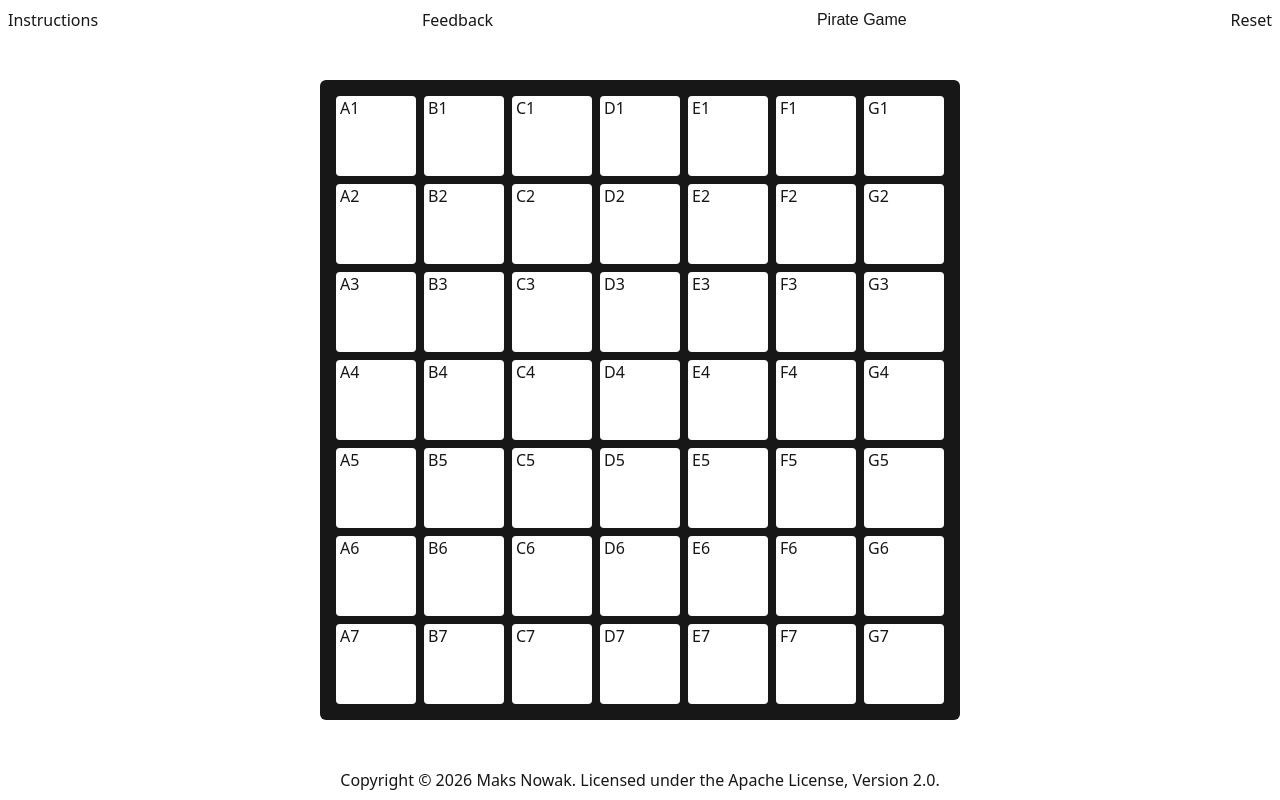
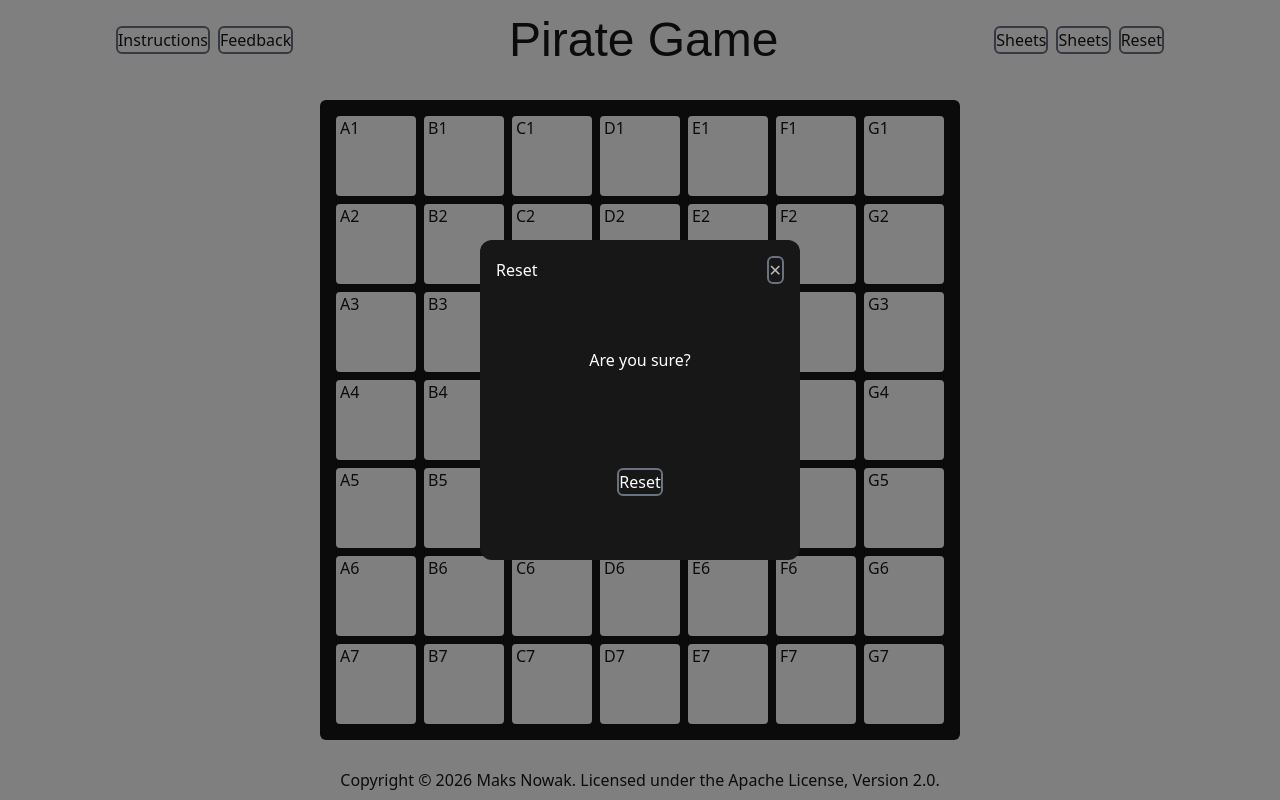
Before and after one commit to f2reninj5/Pirate-Game, a Next.js app: page / in a window 1280 px wide. Both pictures are taken after a click on the button "Reset". Built offline with nearby package versions, Linux system fonts and the light colour scheme; a web font is replaced by a local one.

Commit message:
Create Dialog component and add reset dialog

```diff
--- a/package.json
+++ b/package.json
@@ -10,7 +10,9 @@
     "format": "biome format --write"
   },
   "dependencies": {
+    "lucide-react": "^1.14.0",
     "next": "16.2.4",
+    "radix-ui": "^1.4.3",
     "react": "19.2.4",
     "react-dom": "19.2.4"
   },
--- a/src/app/globals.css
+++ b/src/app/globals.css
@@ -15,3 +15,7 @@
   --color-light: var(--color-light);
   --font-pirate: var(--font-dr-sugiyama);
 }
+
+button {
+  @apply rounded-md border-2 border-gray-500 hover:border-red-500;
+}
--- a/src/app/layout.tsx
+++ b/src/app/layout.tsx
@@ -22,9 +22,7 @@ export default function RootLayout({
 }>) {
   return (
     <html lang="en" className={`${drSugiyama.variable} h-full antialiased`}>
-      <body className="min-h-full flex flex-col justify-between p-2 font-sans bg-light text-dark">
-        {children}
-      </body>
+      <body className="h-full font-sans bg-light text-dark">{children}</body>
     </html>
   );
 }
--- a/src/app/page.tsx
+++ b/src/app/page.tsx
@@ -1,13 +1,27 @@
-import Grid from "@/component/grid";
+import Dialog from "../component/dialog";
+import Grid from "../component/grid";
 
 export default function Home() {
   return (
-    <>
-      <header className="flex flex-row justify-between items-center">
-        <button type="button">Instructions</button>
-        <button type="button">Feedback</button>
-        <h1 className="font-pirate">Pirate Game</h1>
-        <button type="button">Reset</button>
+    <div className="min-h-full flex flex-col justify-between p-2">
+      <header className="flex flex-row justify-around items-center">
+        <span className="flex flex-row gap-2">
+          <button type="button">Instructions</button>
+          <button type="button">Feedback</button>
+        </span>
+        <h1 className="font-pirate text-5xl my-2">Pirate Game</h1>
+        <span className="flex flex-row gap-2">
+          <Dialog trigger="Sheets" title="Sheets">
+            <div></div>
+          </Dialog>
+          <button type="button">Sheets</button>
+          <Dialog trigger="Reset" title="Reset">
+            <div className="flex flex-1 flex-col justify-around items-center">
+              <h2>Are you sure?</h2>
+              <button type="button">Reset</button>
+            </div>
+          </Dialog>
+        </span>
       </header>
       <main>
         <Grid></Grid>
@@ -21,6 +35,6 @@ export default function Home() {
           .
         </span>
       </footer>
-    </>
+    </div>
   );
 }
--- /dev/null
+++ b/src/component/dialog.tsx
@@ -0,0 +1,41 @@
+"use client";
+
+import * as RadixDialog from "@radix-ui/react-dialog";
+import type { ReactNode } from "react";
+
+export default function Dialog({
+  trigger,
+  title,
+  children,
+}: {
+  trigger: ReactNode;
+  title?: string;
+  children: ReactNode;
+}) {
+  return (
+    <RadixDialog.Root>
+      <RadixDialog.Trigger>{trigger}</RadixDialog.Trigger>
+
+      <RadixDialog.Portal>
+        <RadixDialog.Overlay className="fixed inset-0 bg-black/50" />
+
+        <RadixDialog.Content className="fixed top-1/2 left-1/2 -translate-1/2 bg-dark text-light p-4 w-80 min-h-80 rounded-xl flex flex-col">
+          <div className="flex items-center justify-between mb-4">
+            <RadixDialog.Title>{title}</RadixDialog.Title>
+
+            <RadixDialog.Close asChild>
+              <button
+                type="button"
+                className="cursor-pointer text-light/70 hover:text-light"
+              >
+                ✕
+              </button>
+            </RadixDialog.Close>
+          </div>
+
+          <div className="flex flex-1">{children}</div>
+        </RadixDialog.Content>
+      </RadixDialog.Portal>
+    </RadixDialog.Root>
+  );
+}
--- a/src/component/grid.tsx
+++ b/src/component/grid.tsx
@@ -6,9 +6,12 @@ export default function Grid() {
   ).flat();
 
   return (
-    <div className="grid grid-cols-7 gap-2 bg-dark p-4 m-auto rounded-md w-[80vmin] h-[80vmin]">
+    <div className="select-none grid grid-cols-7 gap-2 bg-dark p-4 m-auto rounded-md w-[80vmin] h-[80vmin]">
       {labels.map((label, _) => (
-        <div className="block bg-light rounded-sm" key={label}>
+        <div
+          className="block bg-light rounded-sm hover:cursor-pointer hover:scale-105 active:scale-100 active:translate-y-0.5"
+          key={label}
+        >
           <span className="m-1">{label}</span>
         </div>
       ))}
```
Also changed, not shown: 1 other file (tests, documents, lock files or other folders).
